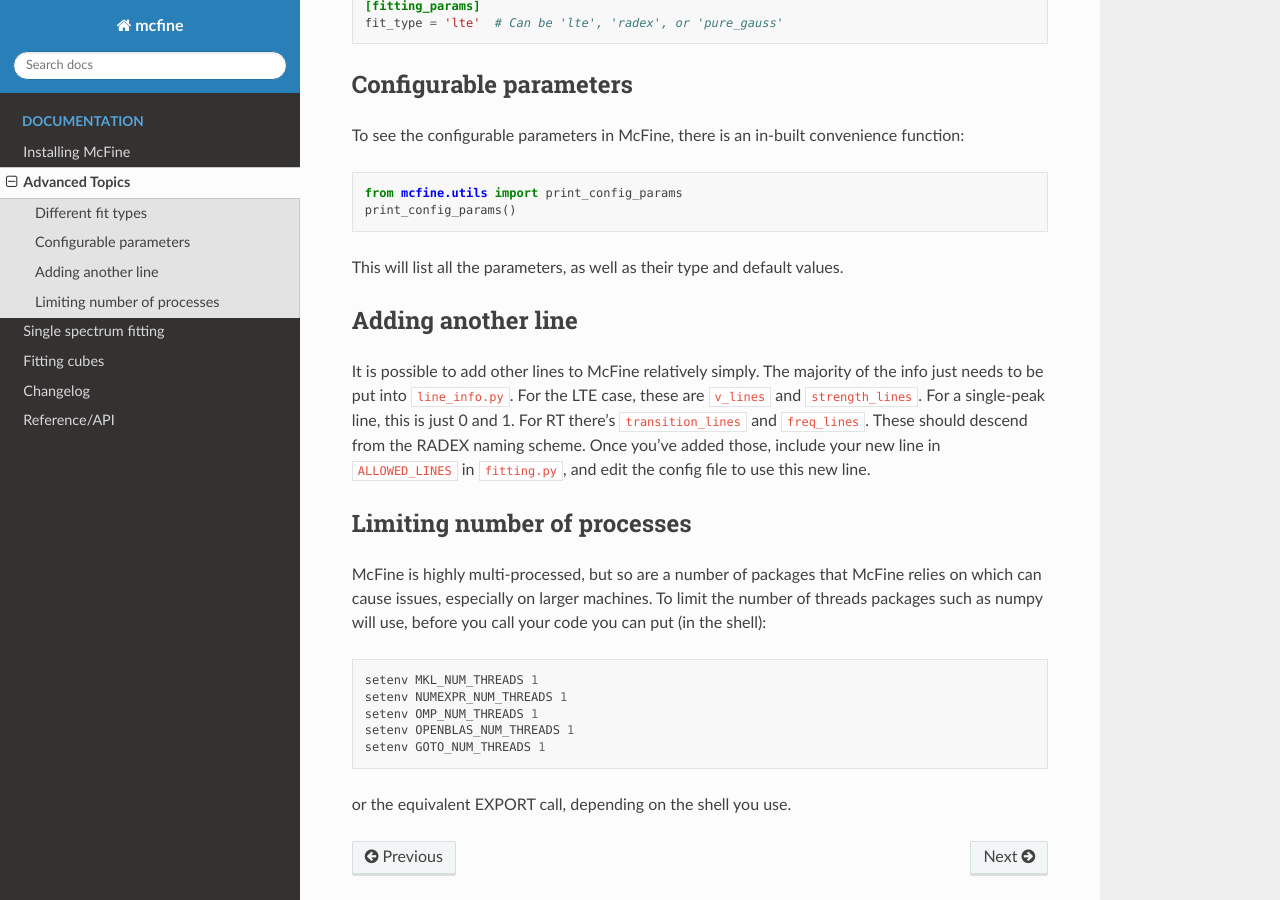
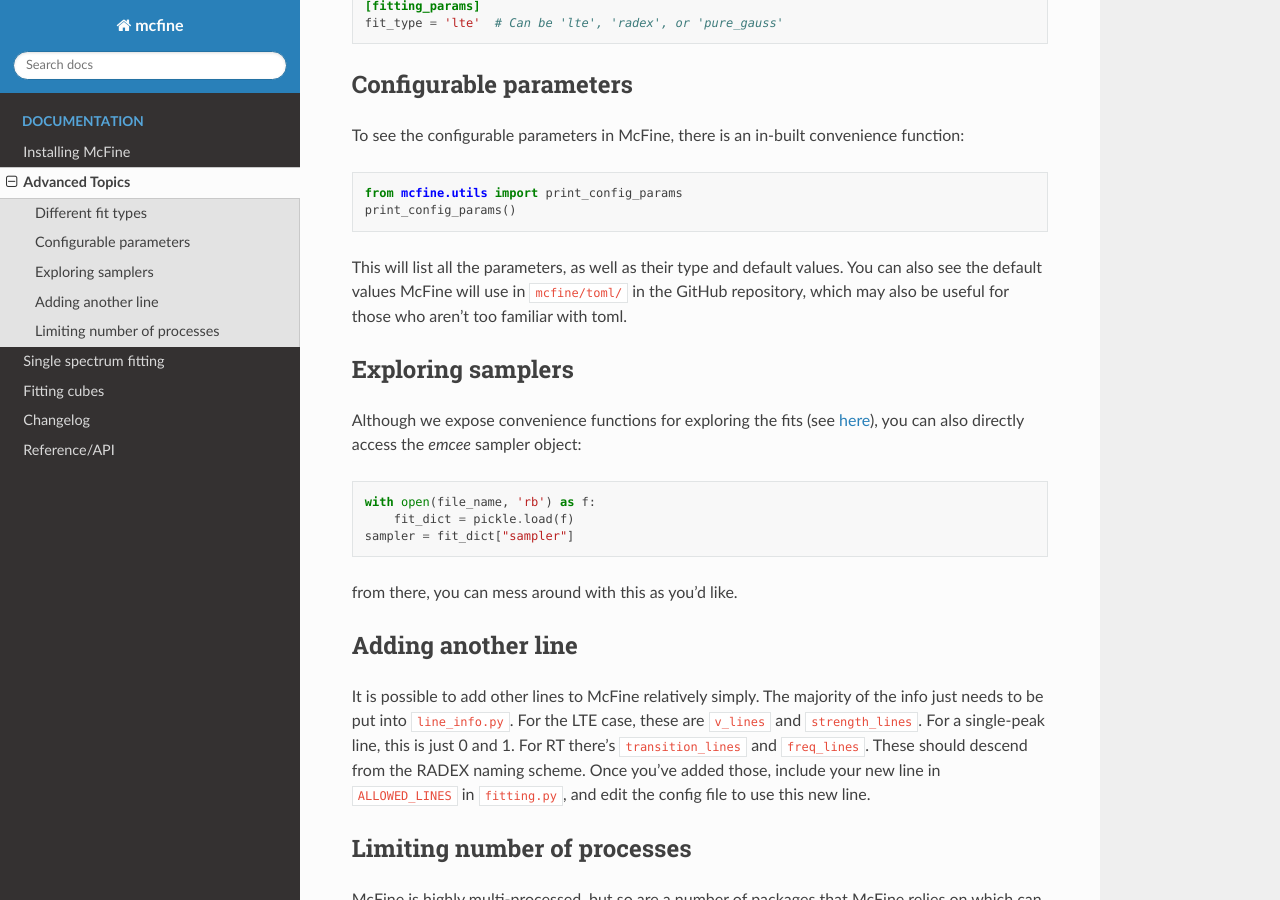
Before and after one commit to thomaswilliamsastro/mcfine, a Sphinx documentation site: the page built from docs/advanced_topics.rst, in a window 1280 px wide and 900 px high, scrolled down 304 px. Built offline with Sphinx 7.4.7 and the Read the Docs theme 3.1.0, drawn with Linux system fonts in a browser that asks for light colours.

Commit message:
Update docs
Update docs

```diff
--- a/docs/advanced_topics.rst
+++ b/docs/advanced_topics.rst
@@ -28,7 +28,26 @@ in-built convenience function:
     print_config_params()
 
 This will list all the parameters, as well as their type
-and default values.
+and default values. You can also see the default values
+McFine will use in ``mcfine/toml/`` in the GitHub repository,
+which may also be useful for those who aren't too familiar
+with toml.
+
+==================
+Exploring samplers
+==================
+
+Although we expose convenience functions for exploring
+the fits (see :doc:`here <tutorials/exploring_cube_fits>`), you
+can also directly access the `emcee` sampler object:
+
+.. code-block:: python
+
+    with open(file_name, 'rb') as f:
+        fit_dict = pickle.load(f)
+    sampler = fit_dict["sampler"]
+
+from there, you can mess around with this as you'd like.
 
 ===================
 Adding another line
--- a/docs/tutorials/fitting_a_spectrum.rst
+++ b/docs/tutorials/fitting_a_spectrum.rst
@@ -40,6 +40,8 @@ Taking the ``data``, ``vel``, and ``error_spectrum`` from the
 
     from mcfine.fitting import HyperfineFitter
 
+    fit_dir = "fit"
+
     fit_dict_filename = os.path.join(fit_dir, 'fit_dict')
 
     if not os.path.exists(fit_dict_filename + '.pkl') or overwrite_fits:
@@ -53,5 +55,9 @@ Taking the ``data``, ``vel``, and ``error_spectrum`` from the
 
         hf.multicomponent_fitter(fit_dict_filename=fit_dict_filename)
 
+Note that for the initial guess step, the algorithm can be quite slow and will not print out
+and progress. Rest assured, things are still running! This is the bottleneck in the code and
+is the reason why we **strongly** suggest running on a compute cluster.
+
 If you need inspiration, you can print out all parameters and their default parameters
 (see :doc:`advanced topics <../advanced_topics>`).
```
